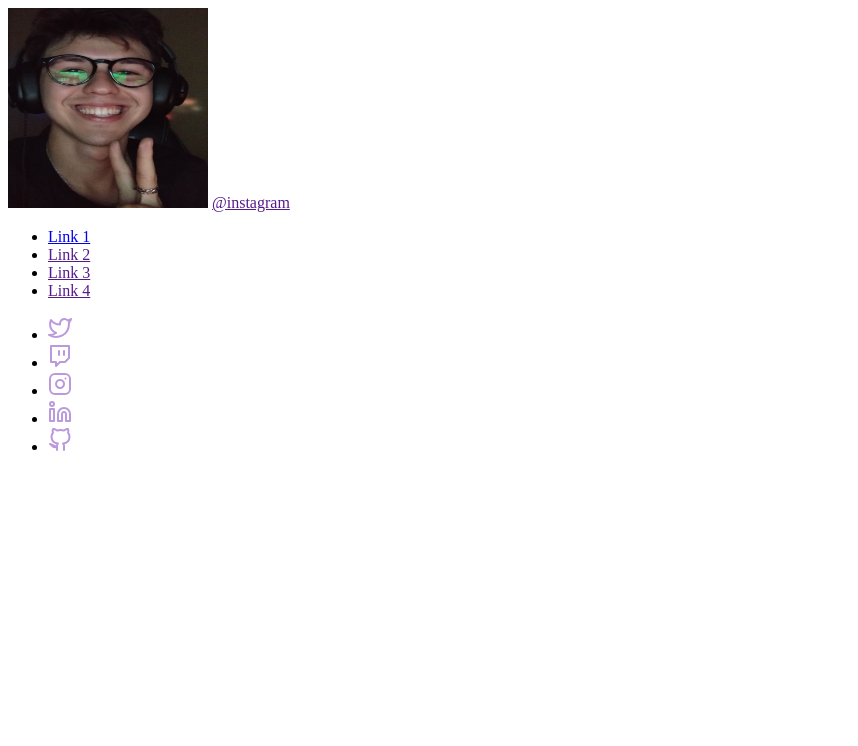
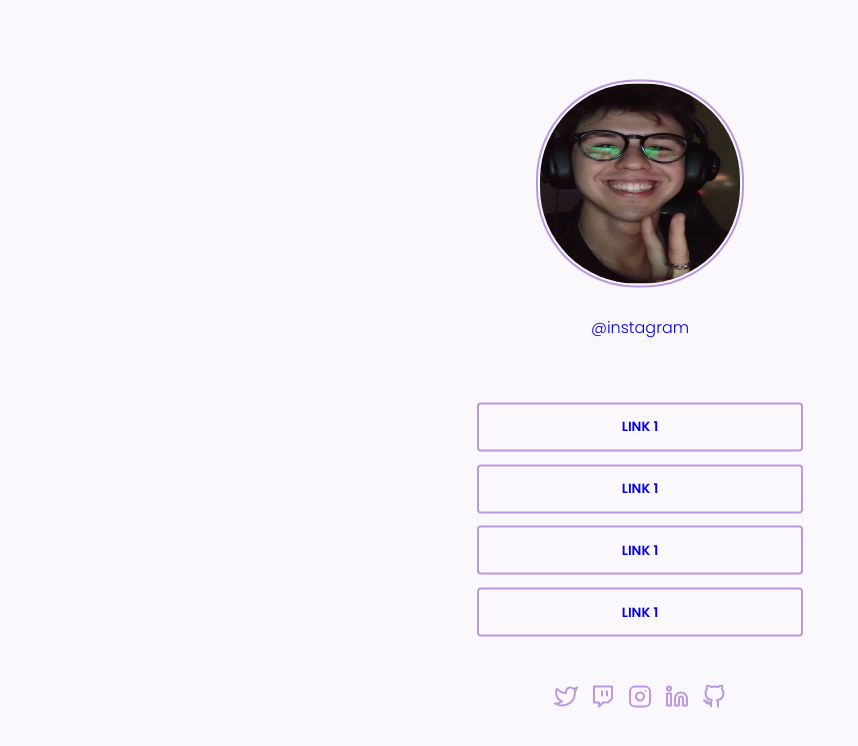
Before and after one commit to LeoLarangeira/SocialLinks, a website: page index.html in a window 1280 px wide. Shown: the whole page, without its empty margins (0-858 px from the left). Drawn offline with Linux system fonts and the light colour scheme.

Commit message:
Finalizado

```diff
--- a/index.html
+++ b/index.html
@@ -2,50 +2,49 @@
 <html lang="en">
   <head>
     <meta charset="UTF-8" />
+    <link rel="preconnect" href="https://fonts.googleapis.com">
+    <link rel="preconnect" href="https://fonts.gstatic.com" crossorigin>
+    <link href="https://fonts.googleapis.com/css2?family=Poppins:wght@300;600&display=swap" rel="stylesheet">
     <meta name="viewport" content="width=device-width, initial-scale=1.0" />
     <meta http-equiv="X-UA-Compatible" content="ie=edge" />
+    <link rel="stylesheet" href="./styles/style.css" />
     <title>Social Links</title>
   </head>
   <body>
     <div class="menu-links">
-      <img src="./assets/photo.png" width="200px" height="200px" />
-      <a href="">@instagram</a>
-      <section>
-        <ul>
-          <li>
-            <a href="https://google.com">Link 1</a>
-          </li>
-          <li>
-            <a href="">Link 2</a>
-          </li>
-          <li>
-            <a href="">Link 3</a>
-          </li>
-          <li>
-            <a href="">Link 4</a>
-          </li>
-        </ul>
-      </section>
+      <div class="image">
+        <img
+          id="profile-pic"
+          src="./assets/photo.png"
+          width="200px"
+          height="200px"
+          alt="Profile Picture"
+        />
+      </div>
+      <div class="insta-link">
+        <a href="https://www.instagram.com/leo_larangeira/">@instagram</a>
+      </div>
+      <div class="buttons-section">
+        <button ><a href="https://codesandbox.io/u/leonardo.alves.larangeira"> LINK 1</a></button>
+        <button> <a href="https://codesandbox.io/u/leonardo.alves.larangeira"> LINK 1</a></button>
+        <button> <a href="https://codesandbox.io/u/leonardo.alves.larangeira"> LINK 1</a></button>
+        <button> <a href="https://codesandbox.io/u/leonardo.alves.larangeira"> LINK 1</a></button>
+
+      </div>
     </div>
-    <section>
+    <section class="assets-links">
       <!--Assets-->
-      <ul>
-        <li>
-          <a href="https://google.com"><img src="./assets/twitter.svg" /></a>
-        </li>
-        <li>
-          <a href=""><img src="./assets/twitch.svg" /></a>
-        </li>
-        <li>
-          <a href=""> <img src="./assets/instagram.svg" /></a>
-        </li>
-        <li>
-          <a href=""><img src="./assets/linkedin.svg" /></a>
-        </li>
-        <li>
-          <a href=""><img src="./assets/github.svg" /></a>
-        </li>
-      </ul>
+
+      <a href="https://google.com"><img src="./assets/twitter.svg" /></a>
+
+      <a href=""><img src="./assets/twitch.svg" /></a>
+
+      <a href=""> <img src="./assets/instagram.svg" /></a>
+
+      <a href=""><img src="./assets/linkedin.svg" /></a>
+
+      <a href=""><img src="./assets/github.svg" /></a>
     </section>
+  </div>
   </body>
 </html>
--- /dev/null
+++ b/styles/style.css
@@ -0,0 +1,80 @@
+:root {
+  --body-bg-color: #faf7fd;
+  --purple: #bb99dd;
+  --font-poppins: "Poppins", sans-serif;
+}
+
+* {
+  background: var(--body-bg-color);
+  margin: 0;
+  font-family: var(--font-poppins);
+}
+
+body {
+  position: absolute;
+  top: 50%;
+  left: 50%;
+  transform: translate(-50%, -50%);
+  text-align: center;
+}
+.buttons-section {
+  width: 326px;
+  height: 300px;
+  display: flex;
+  align-items: center;
+  justify-content: center;
+  flex-direction: column;
+  gap: 0.8rem;
+}
+
+.buttons-section > button {
+  font-family: var(--font-poppins);
+
+  width: 326px;
+  height: 49px;
+  left: 556px;
+  top: 486px;
+  border: 2px solid #bb99dd;
+  border-radius: 4px;
+  color: var(--purple);
+  font-weight: 300;
+}
+.buttons-section > button > a {
+  font-weight: 600;
+}
+.buttons-section > button:hover {
+  border-color: violet;
+}
+.image {
+  font-family: "Poppins", sans-serif;
+}
+
+a:link {
+  text-decoration: none;
+}
+
+#image {
+  display: flex;
+  justify-content: center;
+}
+#profile-pic {
+  border-radius: 100px;
+  padding: 2px;
+  margin: 10px;
+  border: 2px solid var(--purple);
+}
+
+.insta-link {
+  display: flex;
+  justify-content: center;
+  margin-top: 10px;
+  margin-bottom: 30px;
+}
+
+.assets-links {
+  display: flex;
+  justify-content: center;
+  gap: 0.8rem;
+  margin-top: 15px;
+  margin-bottom: 15px;
+}
```
